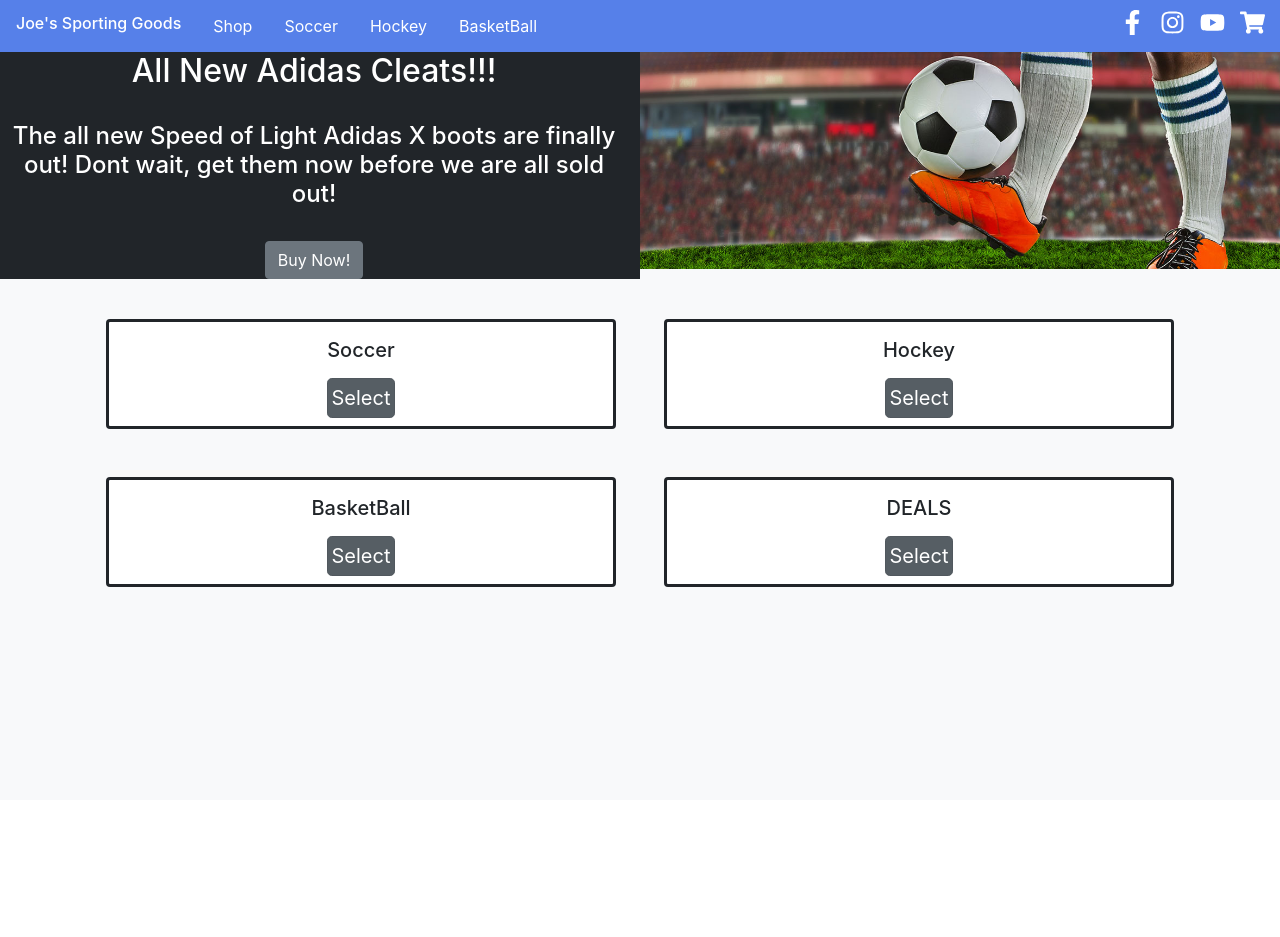
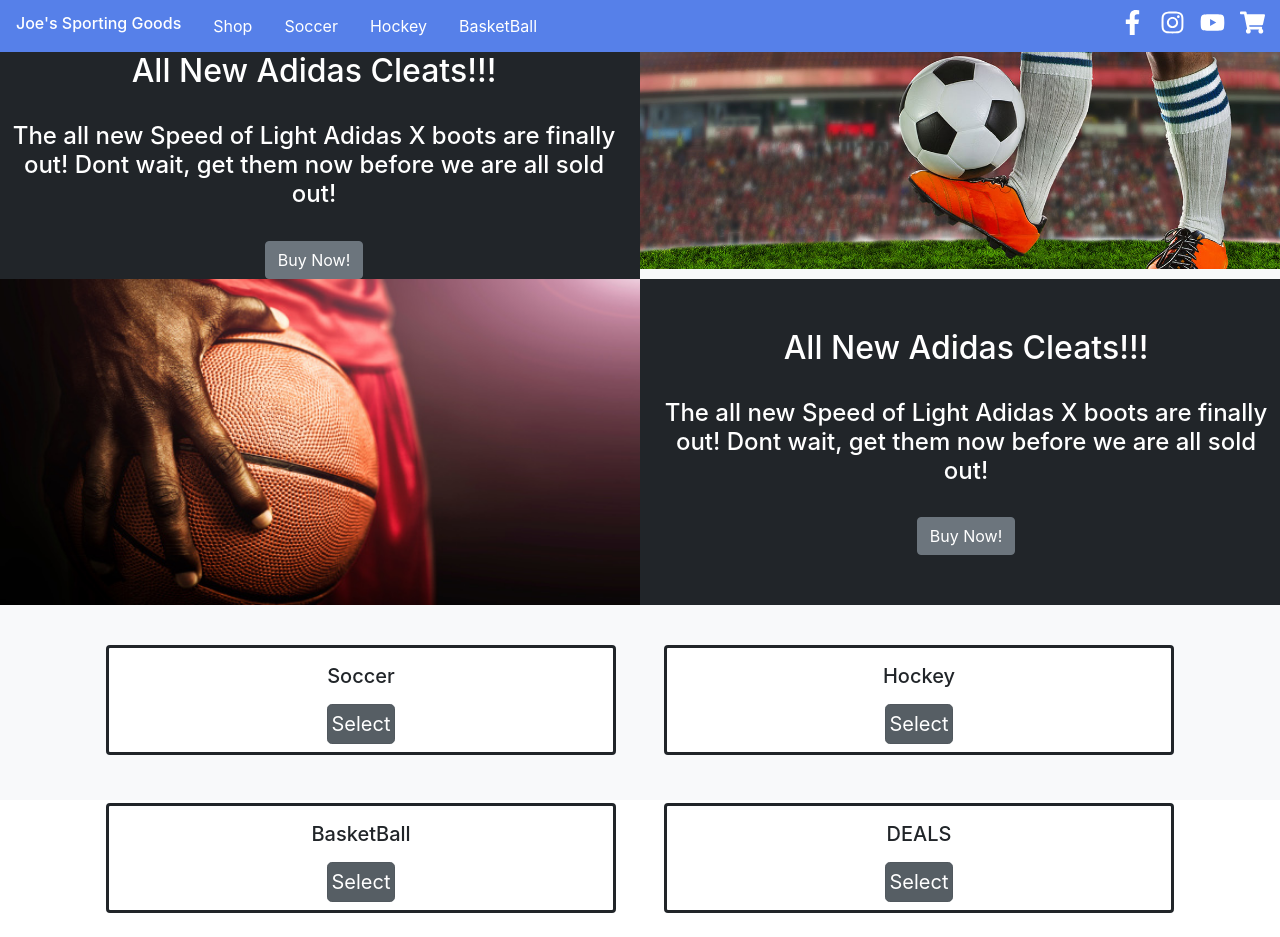
Before and after one commit to Nico242001/projetSEG3525, a React (Create React App) app: page /shop in a window 1280 px wide. Before the commit the page ends 800 px from the top, so only its background shows below. Built offline with nearby package versions, Linux system fonts and the light colour scheme.

Commit message:
basketball

```diff
--- a/src/Shop.js
+++ b/src/Shop.js
@@ -1,6 +1,6 @@
 import soccer from "./images/shop/soccer.jpg"
 import hockey from "./images/shop/hockey.jpg"
-import basketball from "./images/shop/basketball.png"
+import basketball from "./images/shop/basketball.jpg"
 import sale from "./images/shop/sale.jpg"
 
 const Shop = () => {
@@ -18,6 +18,20 @@
                 <div className="col padding" min-width="50%" max-width="50%">
                        <img src={soccer} className="max-width"alt="" min-width="100%" />
                 </div>
+            </div>
+            <div className="row" min-width="100%">
+            <div className="col padding" min-width="50%" max-width="50%">
+                       <img src={basketball} className="max-width"alt="" min-width="100%" />
+                </div>
+                <div className="col bg-dark ml-auto d-flex align-items-center mt-md-0 bottomBorder padding " min-width="50%" max-width="50%">
+                    <div className="container text-center text-white">
+                        <h2 className='fit mx-auto'>All New Adidas Cleats!!!</h2>
+                        <br/>
+                        <h4 className='fit mx-auto'>The all new Speed of Light Adidas X boots are finally out! Dont wait, get them now before we are all sold out!</h4>
+                        <br/>
+                        <button className="btn btn-secondary mx-auto">Buy Now!</button></div>
+                </div>
+
             </div>
 
 <div className="container text-center mt-3">
```
Also changed, not shown: src/images/shop/basketball.jpg (added).
